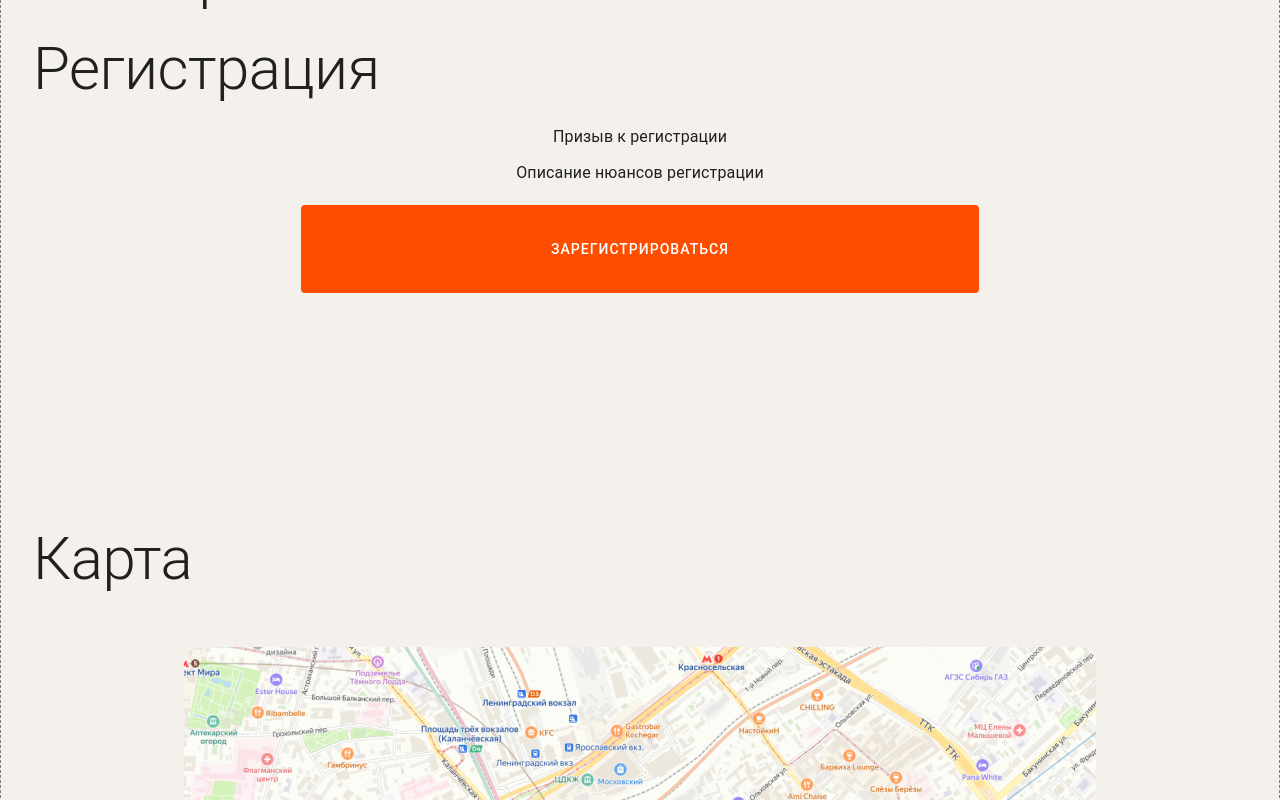
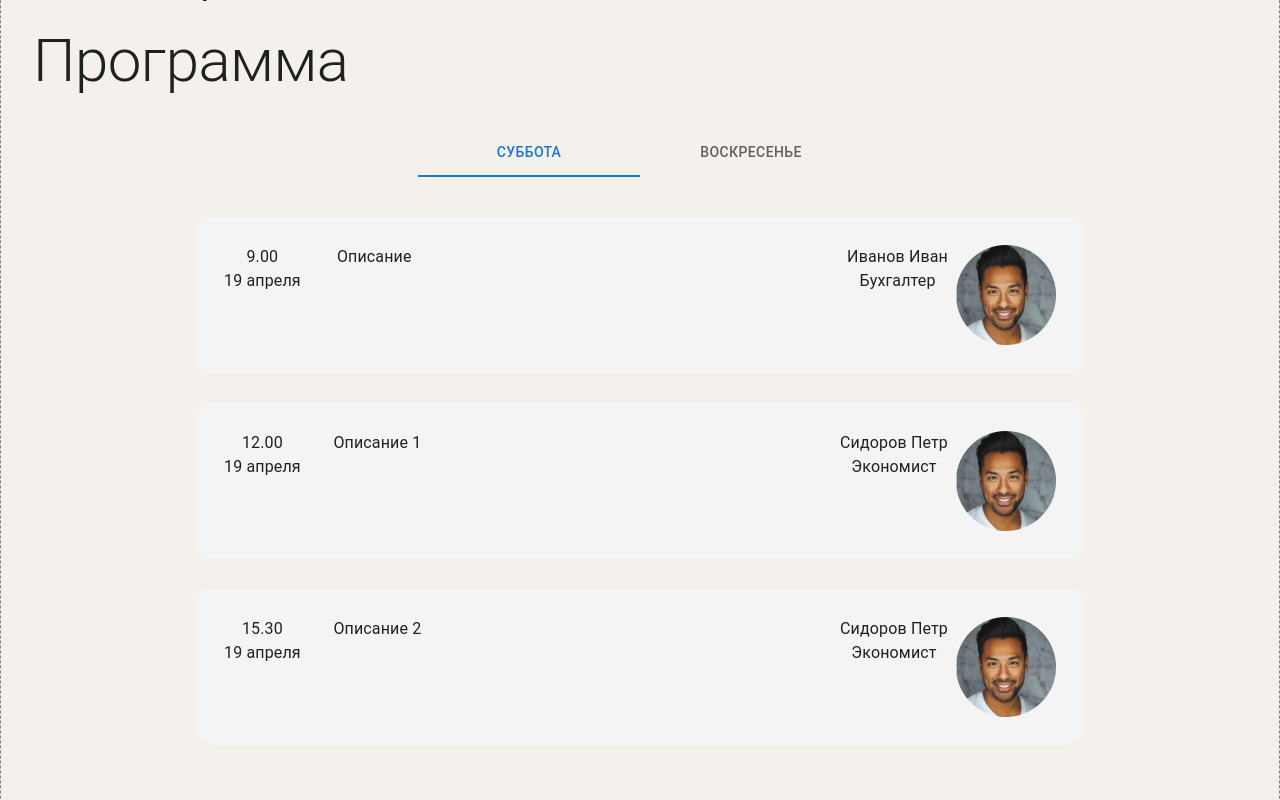
Before and after one commit to yandex-funtech-it-events/frontend, a React (Vite) app: page /single-event in a window 1280 px wide. Shown: the part 1680-2480 px from the top of the page. Built offline with nearby package versions, Linux system fonts and the light colour scheme.

Commit message:
feat: with worning in event-program

```diff
--- a/package.json
+++ b/package.json
@@ -14,6 +14,7 @@
     "@emotion/styled": "^11.11.5",
     "@hookform/resolvers": "^3.3.4",
     "@mui/icons-material": "^5.15.14",
+    "@mui/lab": "^5.0.0-alpha.170",
     "@mui/material": "^5.15.14",
     "@reduxjs/toolkit": "^2.2.2",
     "@types/react-redux": "^7.1.33",
--- a/src/libs/constants.ts
+++ b/src/libs/constants.ts
@@ -55,3 +55,30 @@ export const benefitsMockData = [
     description: 'Описание преимущества',
   },
 ];
+
+export const mockDataProgram = [
+  {
+    time: '9.00',
+    date: '19 апреля',
+    description: 'Описание',
+    data: 'Иванов Иван',
+    profession: 'Бухгалтер',
+    img: '/qwerty.jpg',
+  },
+  {
+    time: '12.00',
+    date: '19 апреля',
+    description: 'Описание 1',
+    data: 'Сидоров Петр',
+    profession: 'Экономист',
+    img: '/qwerty.jpg',
+  },
+  {
+    time: '15.30',
+    date: '19 апреля',
+    description: 'Описание 2',
+    data: 'Сидоров Петр',
+    profession: 'Экономист',
+    img: '/qwerty.jpg',
+  },
+];
--- a/src/pages/single-event/components/about-event/components/full-info.tsx
+++ b/src/pages/single-event/components/about-event/components/full-info.tsx
@@ -5,7 +5,7 @@ import { mockInfoArray } from '../../../../../libs/constants';
 
 const FullInfo: React.FC = () => {
   return (
-    <Box display="flex" flexDirection="column" sx={{ maxWidth: '912px', border: '1px solid red' }}>
+    <Box display="flex" flexDirection="column" sx={{ maxWidth: '912px' }}>
       <Box display="flex" gap={4} mb={3}>
         {mockInfoArray.map((text, i) => (
           <Typography key={i}>{text}</Typography>
--- a/src/pages/single-event/components/benefits/components/benefits-card.tsx
+++ b/src/pages/single-event/components/benefits/components/benefits-card.tsx
@@ -14,7 +14,7 @@ const BenefitsCard: React.FC<BenefitsCardProps> = ({ number, description }) => {
       flexDirection="column"
       alignItems="center"
       gap={3}
-      sx={{ border: '1px dashed grey', maxWidth: '386px', width: '100%' }}
+      sx={{ maxWidth: '386px', width: '100%' }}
     >
       <Typography variant="h1">{number}</Typography>
       <Typography>{description}</Typography>
--- a/src/pages/single-event/components/benefits/index.tsx
+++ b/src/pages/single-event/components/benefits/index.tsx
@@ -13,7 +13,6 @@ const Benefits: React.FC = () => {
       pt={4}
       pb={4}
       sx={{
-        border: '1px dashed grey',
         marginTop: '109px',
         gap: '109px',
         backgroundColor: '#F5F4F5',
--- /dev/null
+++ b/src/pages/single-event/components/event-program/components/custom-tab-card.tsx
@@ -0,0 +1,55 @@
+import React from 'react';
+import { Box, Typography } from '@mui/material';
+import author from '../../../../../assets/images/mock_program_speaker.png';
+
+interface CustomTabCardProps {
+  time: string;
+  date: string;
+  data: string;
+  profession: string;
+  description: string;
+}
+
+const CustomTabCard: React.FC<CustomTabCardProps> = ({
+  time,
+  date,
+  data,
+  profession,
+  description,
+}) => {
+  return (
+    <Box
+      display="flex"
+      justifyContent="space-between"
+      sx={{
+        width: '888px',
+        padding: '28px',
+        background: '#F5F4F5',
+        borderRadius: '16px',
+        gap: '28px',
+        marginBottom: '30px',
+      }}
+    >
+      <Box display="flex">
+        <Box display="flex" flexDirection="column">
+          <Typography sx={{ textAlign: 'center' }}>{time}</Typography>
+          <Typography>{date}</Typography>
+        </Box>
+      </Box>
+
+      <Typography textAlign="left" sx={{ width: '474px' }}>
+        {description}
+      </Typography>
+
+      <Box display="flex" sx={{ gap: '8px' }}>
+        <Box display="flex" flexDirection="column">
+          <Typography>{data}</Typography>
+          <Typography sx={{ textAlign: 'center' }}>{profession}</Typography>
+        </Box>
+        <img src={author as unknown as string} alt="Speaker" />
+      </Box>
+    </Box>
+  );
+};
+
+export default CustomTabCard;
--- /dev/null
+++ b/src/pages/single-event/components/event-program/components/custom-tab-panel.tsx
@@ -0,0 +1,30 @@
+import React from 'react';
+import { Box, Typography } from '@mui/material';
+
+interface CustomTabPanelProps {
+  children: React.ReactNode;
+  value: number;
+  index: number;
+}
+
+const CustomTabPanel: React.FC<CustomTabPanelProps> = (props) => {
+  const { children, value, index, ...other } = props;
+
+  return (
+    <div
+      role="tabpanel"
+      hidden={value !== index}
+      id={`simple-tabpanel-${index}`}
+      aria-labelledby={`simple-tab-${index}`}
+      {...other}
+    >
+      {value === index && (
+        <Box sx={{ p: 3 }}>
+          <Typography>{children}</Typography>
+        </Box>
+      )}
+    </div>
+  );
+};
+
+export default CustomTabPanel;
--- /dev/null
+++ b/src/pages/single-event/components/event-program/index.tsx
@@ -0,0 +1,70 @@
+import React from 'react';
+import { Box, Typography, Tabs, Tab } from '@mui/material';
+import CustomTabPanel from './components/custom-tab-panel';
+import CustomTabCard from './components/custom-tab-card';
+
+import { mockDataProgram } from '../../../../libs/constants';
+
+const EventProgram: React.FC = () => {
+  const [value, setValue] = React.useState(0);
+
+  const a11yProps = (index: number) => {
+    return {
+      id: `simple-tab-${index}`,
+      'aria-controls': `simple-tabpanel-${index}`,
+    };
+  };
+
+  const handleChange = (event: React.SyntheticEvent, newValue: number) => {
+    setValue(newValue);
+  };
+
+  return (
+    <Box component="section" display="flex" flexDirection="column" alignItems="center" mb={3}>
+      <Typography component="h2" variant="h2" mb={8} alignSelf="start">
+        Программа
+      </Typography>
+
+      <Box display="flex" flexDirection="column" alignItems="center">
+        <Box>
+          <Tabs
+            value={value}
+            onChange={handleChange}
+            aria-label="basic tabs"
+            sx={{ marginBottom: '28px' }}
+          >
+            <Tab sx={{ width: '222px' }} label="Суббота" {...a11yProps(0)} />
+            <Tab sx={{ width: '222px' }} label="Воскресенье" {...a11yProps(1)} />
+          </Tabs>
+        </Box>
+
+        <CustomTabPanel value={value} index={0}>
+          {mockDataProgram.map((card, i) => (
+            <CustomTabCard
+              key={i}
+              time={card.time}
+              date={card.date}
+              description={card.description}
+              data={card.data}
+              profession={card.profession}
+            />
+          ))}
+        </CustomTabPanel>
+        <CustomTabPanel value={value} index={1}>
+          {mockDataProgram.map((card, i) => (
+            <CustomTabCard
+              key={i}
+              time={card.time}
+              date={card.date}
+              description={card.description}
+              data={card.data}
+              profession={card.profession}
+            />
+          ))}
+        </CustomTabPanel>
+      </Box>
+    </Box>
+  );
+};
+
+export default EventProgram;
--- /dev/null
+++ b/src/pages/single-event/components/how-it-was/index.tsx
@@ -0,0 +1,15 @@
+import React from 'react';
+import { Box, Typography } from '@mui/material';
+
+const HowItWas: React.FC = () => {
+  return (
+    <Box component="section" display="flex" flexDirection="column" alignItems="center" mb={16}>
+      <Typography component="h2" variant="h2" mb={8} alignSelf="start">
+        Как это было
+        <br /> в прошлый раз
+      </Typography>
+    </Box>
+  );
+};
+
+export default HowItWas;
--- a/src/pages/single-event/components/info/index.tsx
+++ b/src/pages/single-event/components/info/index.tsx
@@ -6,12 +6,7 @@ import InfoCard from './components/info-card';
 
 const Info: React.FC = () => {
   return (
-    <Box
-      component="section"
-      display="flex"
-      gap={3}
-      sx={{ border: '1px dashed grey', marginTop: '100px' }}
-    >
+    <Box component="section" display="flex" gap={3} sx={{ marginTop: '100px' }}>
       <Box sx={{ width: '50%' }} display="flex" flexDirection="column">
         <InfoTop />
         <InfoAbout />
--- a/src/pages/single-event/index.tsx
+++ b/src/pages/single-event/index.tsx
@@ -9,6 +9,8 @@ import Register from './components/register';
 import Map from './components/map';
 import Community from './components/community';
 import Questions from './components/questions';
+import HowItWas from './components/how-it-was';
+import EventProgram from './components/event-program';
 
 const SingleEvent: React.FC = () => {
   return (
@@ -20,10 +22,13 @@ const SingleEvent: React.FC = () => {
       {/*Тут надо разбираться со слайдером */}
       <Speakers />
       {/*Тут надо верстать программу, для нее еще нет компонента*/}
+      <EventProgram />
       <Register />
       <Map />
       <Community />
       <Questions />
+      {/*Не сверстан*/}
+      <HowItWas />
     </Container>
   );
 };
```
Also changed, not shown: src/assets/images/mock_program_speaker.png (added), 1 other file (tests, documents, lock files or other folders).
